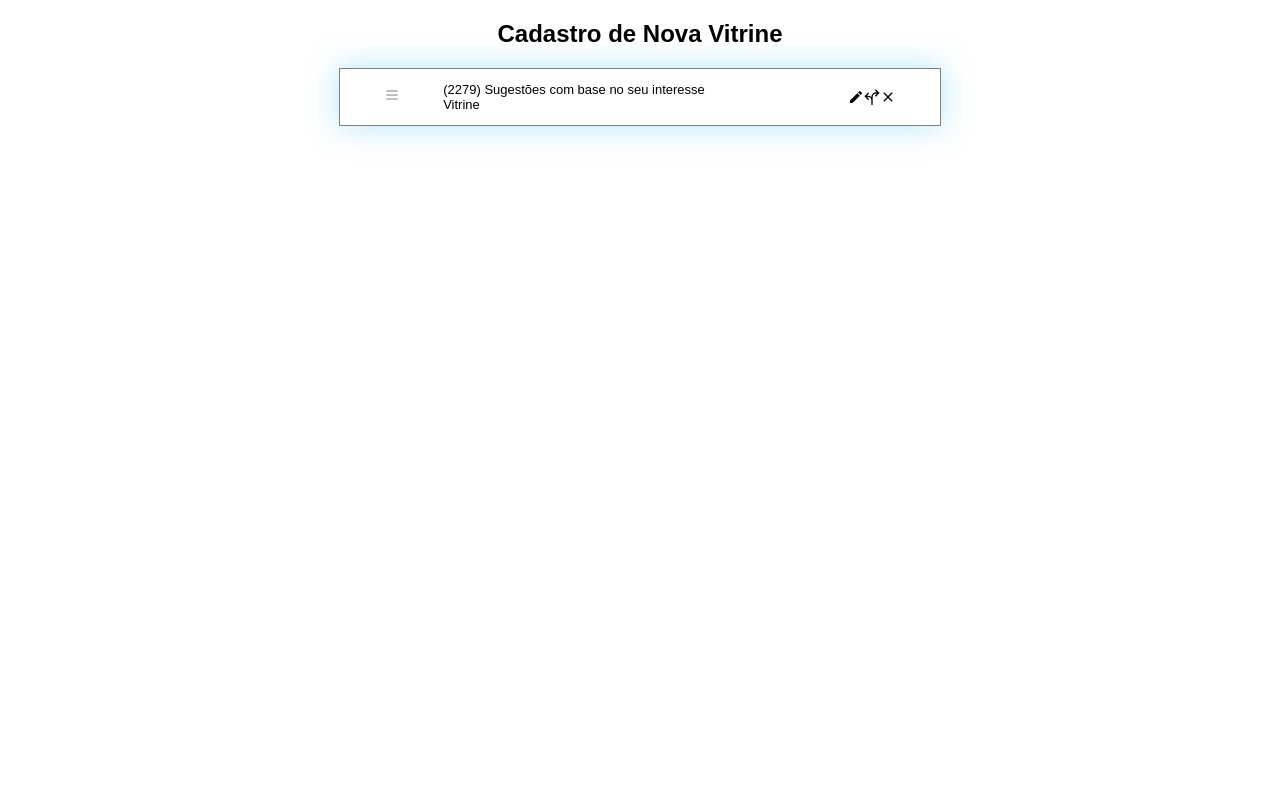
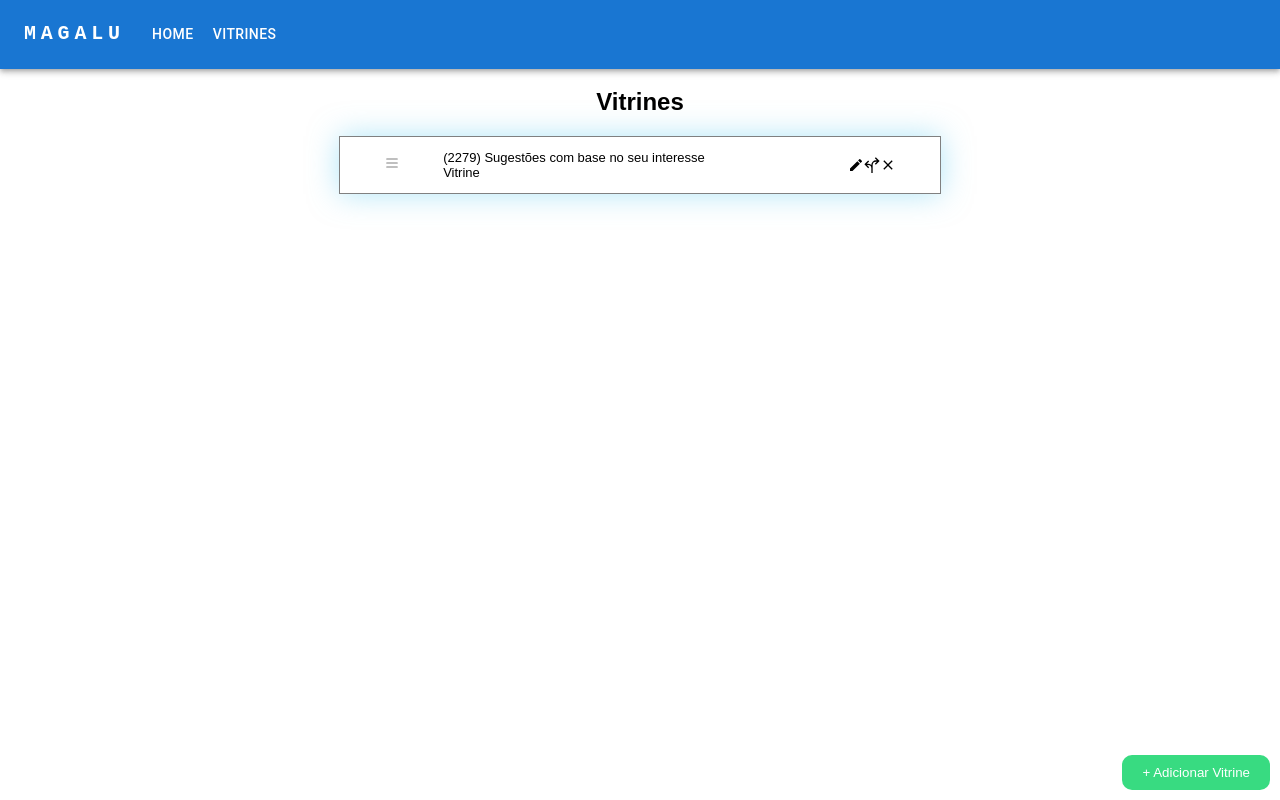
Before and after one commit to VinyAlexander02/challenge_front_luizalabs, a React (Create React App) app: page /add-showcase in a window 1280 px wide. Built offline with nearby package versions, Linux system fonts and the light colour scheme.

Commit message:
Implement the navbar and chage the button to add a new showcase

```diff
--- a/package.json
+++ b/package.json
@@ -3,6 +3,11 @@
   "version": "0.1.0",
   "private": true,
   "dependencies": {
+    "@emotion/react": "^11.11.4",
+    "@emotion/styled": "^11.11.5",
+    "@mui/icons-material": "^5.15.19",
+    "@mui/material": "^5.15.19",
+    "@mui/styled-engine-sc": "^6.0.0-alpha.18",
     "@testing-library/jest-dom": "^5.17.0",
     "@testing-library/react": "^13.4.0",
     "@testing-library/user-event": "^13.5.0",
@@ -11,6 +16,7 @@
     "react-icons": "^5.2.1",
     "react-router-dom": "^6.23.1",
     "react-scripts": "5.0.1",
+    "styled-components": "^6.1.11",
     "web-vitals": "^2.1.4"
   },
   "scripts": {
--- a/src/App.js
+++ b/src/App.js
@@ -1,11 +1,13 @@
 import React from "react";
 import { BrowserRouter } from "react-router-dom";
 import AppRoutes from "./routes/AppRoutes";
+import Navbar from "./components/navbar";
 
 function App() {
   return (
     <>
       <BrowserRouter>
+        <Navbar />
         <AppRoutes />
       </BrowserRouter>
     </>
--- a/src/components/Home/index.js
+++ b/src/components/Home/index.js
@@ -1,17 +1,11 @@
 import React, { useState, useEffect, useRef } from "react";
 import "./style.css";
 import StarRating from "../../assets/starRating";
-import { useNavigate } from "react-router-dom";
 
 const Home = () => {
   const [products, setProducts] = useState([]);
   const contentRef = useRef(null);
 
-  const navigate = useNavigate();
-
-  const handleAddShowcase = () => {
-    navigate('/add-showcase');
-  };
 
   useEffect(() => {
     fetch("https://fakestoreapi.com/products")
@@ -36,7 +30,7 @@ const Home = () => {
                 <p>{p.title}</p>
                 <div className="rating">
                   <StarRating rate={p.rating.rate} />
-                  <p style={{fontSize: '10px'}}>
+                  <p style={{ fontSize: "10px" }}>
                     {p.rating.rate} ({p.rating.count})
                   </p>
                 </div>
@@ -60,9 +54,6 @@ const Home = () => {
         >
           &#10095;
         </button>
-        <button className="addShowcase" onClick={handleAddShowcase}>
-          + Adicionar Vitrine
-        </button>
       </div>
     </>
   );
--- a/src/components/Home/style.css
+++ b/src/components/Home/style.css
@@ -66,16 +66,3 @@ img {
 .right {
   right: 0;
 }
-
-
-.addShowcase {
-  position: absolute;
-  right: 10px;
-  bottom: 10px;
-  padding: 10px 20px;
-  background-color: #38db81;
-  color: white;
-  border: none;
-  border-radius: 10px;
-  cursor: pointer;
-}
--- a/src/components/addShowcase/index.js
+++ b/src/components/addShowcase/index.js
@@ -4,6 +4,8 @@ import { PiListThin } from "react-icons/pi";
 import { MdEdit } from "react-icons/md";
 import { GrDirections } from "react-icons/gr";
 import { MdOutlineClose } from "react-icons/md";
+import EditModal from "../modal";
+import { useNavigate } from "react-router-dom";
 
 const AddShowcase = () => {
   const [formData, setFormData] = useState({
@@ -29,6 +31,12 @@ const AddShowcase = () => {
     // Redirecione ou execute outras ações conforme necessário
   };
 
+  const navigate = useNavigate();
+
+  const handleAddShowcase = () => {
+    navigate("/add-showcase");
+  };
+
   const openModal = () => {
     setIsModalOpen(true);
   };
@@ -39,7 +47,7 @@ const AddShowcase = () => {
 
   return (
     <div>
-      <h2>Cadastro de Nova Vitrine</h2>
+      <h2>Vitrines</h2>
       <div className="showCase">
         <div>
           <PiListThin />
@@ -54,39 +62,43 @@ const AddShowcase = () => {
         </div>
       </div>
       {isModalOpen && (
-        <div className="modal">
-          <div className="modal-content">
-            <span className="close" onClick={closeModal}>
-              &times;
-            </span>
-            <form onSubmit={handleSubmit}>
-              <div className="modalName">
-                <label htmlFor="name">Nome:</label>
-                <input
-                  type="text"
-                  id="name"
-                  name="name"
-                  value={formData.name}
-                  onChange={handleChange}
-                  required
-                />
-              </div>
-              <div>
-                <label htmlFor="description">Descrição:</label>
-                <textarea
-                  id="description"
-                  name="description"
-                  value={formData.description}
-                  onChange={handleChange}
-                  required
-                ></textarea>
-              </div>
-              {/* Adicione outros campos conforme necessário */}
-              <button type="submit">Salvar</button>
-            </form>
-          </div>
-        </div>
+        <EditModal open={isModalOpen} onClose={closeModal}/>
+        // <div className="modal">
+        //   <div className="modal-content">
+        //     <span className="close" onClick={closeModal}>
+        //       &times;
+        //     </span>
+        //     <form onSubmit={handleSubmit}>
+        //       <div className="modalName">
+        //         <label htmlFor="name">Nome:</label>
+        //         <input
+        //           type="text"
+        //           id="name"
+        //           name="name"
+        //           value={formData.name}
+        //           onChange={handleChange}
+        //           required
+        //         />
+        //       </div>
+        //       <div>
+        //         <label htmlFor="description">Descrição:</label>
+        //         <textarea
+        //           id="description"
+        //           name="description"
+        //           value={formData.description}
+        //           onChange={handleChange}
+        //           required
+        //         ></textarea>
+        //       </div>
+        //       {/* Adicione outros campos conforme necessário */}
+        //       <button type="submit">Salvar</button>
+        //     </form>
+        //   </div>
+        // </div>
       )}
+      <button className="addShowcase" onClick={handleAddShowcase}>
+          + Adicionar Vitrine
+        </button>
     </div>
   );
 };
--- a/src/components/addShowcase/style.css
+++ b/src/components/addShowcase/style.css
@@ -25,8 +25,14 @@ h2 {
     justify-content: space-evenly;
 }
 
-.modal{
-    width: 500px;
-    margin: 0 auto;
-    border: 1px solid black;
-}
+.addShowcase {
+    position: absolute;
+    right: 10px;
+    bottom: 10px;
+    padding: 10px 20px;
+    background-color: #38db81;
+    color: white;
+    border: none;
+    border-radius: 10px;
+    cursor: pointer;
+  }
--- /dev/null
+++ b/src/components/modal/index.js
@@ -0,0 +1,78 @@
+import * as React from "react";
+import Button from "@mui/material/Button";
+import { styled } from "@mui/material/styles";
+import Dialog from "@mui/material/Dialog";
+import DialogTitle from "@mui/material/DialogTitle";
+import DialogContent from "@mui/material/DialogContent";
+import DialogActions from "@mui/material/DialogActions";
+import IconButton from "@mui/material/IconButton";
+import ArrowBackIcon from '@mui/icons-material/ArrowBack';
+import { Grid, TextField } from "@mui/material";
+
+const BootstrapDialog = styled(Dialog)(({ theme }) => ({
+  "& .MuiDialogContent-root": {
+    padding: theme.spacing(2),
+  },
+  "& .MuiDialogActions-root": {
+    padding: theme.spacing(1),
+  },
+}));
+
+export default function editModal({ open, onClose }) {
+  const handleClose = () => {
+    onClose();
+  };
+
+  return (
+    <BootstrapDialog
+      onClose={handleClose}
+      aria-labelledby="customized-dialog-title"
+      open={open}
+      fullWidth
+      maxWidth = 'lg'
+    >
+      <DialogTitle sx={{ m: 0, p: 2 }} id="customized-dialog-title">
+        Editar Vitrine
+      </DialogTitle>
+      <IconButton
+        aria-label="close"
+        onClick={handleClose}
+        sx={{
+          position: "absolute",
+          left: 8,
+          top: 8,
+          color: (theme) => theme.palette.grey[500],
+        }}
+      >
+        <ArrowBackIcon />
+      </IconButton>
+      <DialogContent dividers>
+        <Grid container spacing={2}>
+          <Grid item xs={12}>
+            <TextField
+              id="outlined-basic"
+              label="Título"
+              variant="outlined"
+              required
+              fullWidth
+            />
+          </Grid>
+          <Grid item xs={12}>
+            <TextField
+              id="outlined-basic"
+              label="Produto"
+              variant="outlined"
+              required
+              fullWidth
+            />
+          </Grid>
+        </Grid>
+      </DialogContent>
+      <DialogActions>
+        <Button autoFocus onClick={handleClose}>
+          Salvar
+        </Button>
+      </DialogActions>
+    </BootstrapDialog>
+  );
+}
--- /dev/null
+++ b/src/components/navbar/index.js
@@ -0,0 +1,131 @@
+import * as React from "react";
+import AppBar from "@mui/material/AppBar";
+import Box from "@mui/material/Box";
+import Toolbar from "@mui/material/Toolbar";
+import IconButton from "@mui/material/IconButton";
+import Typography from "@mui/material/Typography";
+import Menu from "@mui/material/Menu";
+import MenuIcon from "@mui/icons-material/Menu";
+import Container from "@mui/material/Container";
+import Button from "@mui/material/Button";
+import MenuItem from "@mui/material/MenuItem";
+import { useNavigate } from "react-router-dom";
+
+const pages = [
+  { name: "Home", path: "/" },
+  { name: "Vitrines", path: "/add-showcase" },
+];
+
+function Navbar() {
+  const [anchorElNav, setAnchorElNav] = React.useState(null);
+
+  const navigate = useNavigate();
+
+  const handleOpenNavMenu = (event) => {
+    setAnchorElNav(event.currentTarget);
+  };
+
+  const handleCloseNavMenu = () => {
+    setAnchorElNav(null);
+  };
+
+  const handleMenuClick = (path) => {
+    navigate(path);
+  };
+
+  return (
+    <AppBar position="static">
+      <Container maxWidth="xl">
+        <Toolbar disableGutters>
+          <Typography
+            variant="h6"
+            noWrap
+            component="a"
+            href="#app-bar-with-responsive-menu"
+            sx={{
+              mr: 2,
+              display: { xs: "none", md: "flex" },
+              fontFamily: "monospace",
+              fontWeight: 700,
+              letterSpacing: ".3rem",
+              color: "inherit",
+              textDecoration: "none",
+            }}
+          >
+            MAGALU
+          </Typography>
+
+          <Box sx={{ flexGrow: 1, display: { xs: "flex", md: "none" } }}>
+            <IconButton
+              size="large"
+              aria-label="account of current user"
+              aria-controls="menu-appbar"
+              aria-haspopup="true"
+              onClick={handleOpenNavMenu}
+              color="inherit"
+            >
+              <MenuIcon />
+            </IconButton>
+            <Menu
+              id="menu-appbar"
+              anchorEl={anchorElNav}
+              anchorOrigin={{
+                vertical: "bottom",
+                horizontal: "left",
+              }}
+              keepMounted
+              transformOrigin={{
+                vertical: "top",
+                horizontal: "left",
+              }}
+              open={Boolean(anchorElNav)}
+              onClose={handleCloseNavMenu}
+              sx={{
+                display: { xs: "block", md: "none" },
+              }}
+            >
+              {pages.map((page, index) => (
+                <MenuItem
+                  key={index}
+                  onClick={() => handleMenuClick(page.path)}
+                >
+                  <Typography textAlign="center">{page.name}</Typography>
+                </MenuItem>
+              ))}
+            </Menu>
+          </Box>
+          <Typography
+            variant="h5"
+            noWrap
+            component="a"
+            href="#app-bar-with-responsive-menu"
+            sx={{
+              mr: 2,
+              display: { xs: "flex", md: "none" },
+              flexGrow: 1,
+              fontFamily: "monospace",
+              fontWeight: 700,
+              letterSpacing: ".3rem",
+              color: "inherit",
+              textDecoration: "none",
+            }}
+          >
+            MAGALU
+          </Typography>
+          <Box sx={{ flexGrow: 1, display: { xs: "none", md: "flex" } }}>
+            {pages.map((page, index) => (
+              <Button
+                key={index}
+                onClick={() => handleMenuClick(page.path)}
+                sx={{ my: 2, color: "white", display: "block" }}
+              >
+                {page.name}
+              </Button>
+            ))}
+          </Box>
+        </Toolbar>
+      </Container>
+    </AppBar>
+  );
+}
+export default Navbar;
--- a/src/index.css
+++ b/src/index.css
@@ -1,13 +1,5 @@
 body {
-  margin: 0;
-  font-family: -apple-system, BlinkMacSystemFont, 'Segoe UI', 'Roboto', 'Oxygen',
-    'Ubuntu', 'Cantarell', 'Fira Sans', 'Droid Sans', 'Helvetica Neue',
-    sans-serif;
-  -webkit-font-smoothing: antialiased;
-  -moz-osx-font-smoothing: grayscale;
+    margin: 0;
+    padding: 0;
+    font-family: Arial, Helvetica, sans-serif;
 }
-
-code {
-  font-family: source-code-pro, Menlo, Monaco, Consolas, 'Courier New',
-    monospace;
-}
--- a/src/index.js
+++ b/src/index.js
@@ -1,6 +1,7 @@
 import React from 'react';
 import ReactDOM from 'react-dom/client';
 import App from './App';
+import './index.css'
 
 
 const root = ReactDOM.createRoot(document.getElementById('root'));
```
Also changed, not shown: 1 other file (tests, documents, lock files or other folders).
